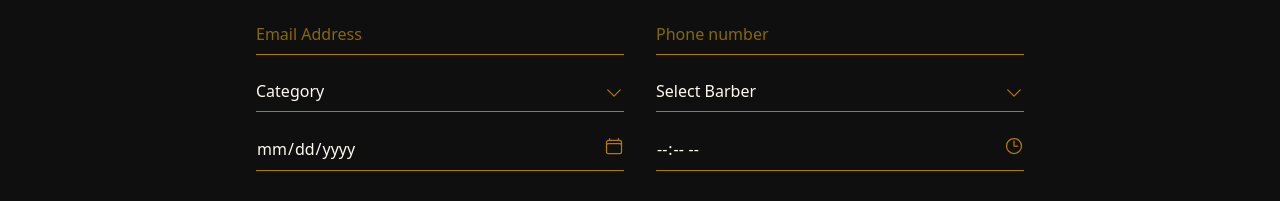
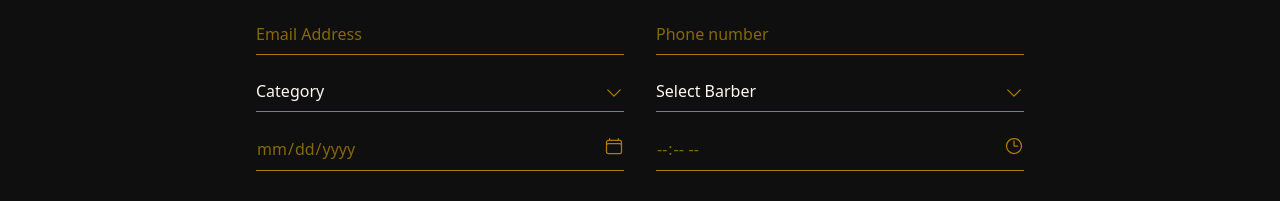
Before and after one commit to PawaniMekhala/mr_barber, a React (Create React App) app: page / in a window 1280 px wide. Shown: the part 6980-7181 px from the top of the page. Built offline with nearby package versions, Linux system fonts and the light colour scheme; a web font is replaced by a local one.

Commit message:
feat: add custom text color styling for time input fields

```diff
--- a/src/index.css
+++ b/src/index.css
@@ -25,3 +25,11 @@ input[type="time"]::-webkit-calendar-picker-indicator {
   opacity: 0;
   display: none;
 }
+
+input[type="time"] {
+  color: #876806; /* <-- same as text-gold-50 */
+}
+
+input[type="date"] {
+  color: #876806; /* <-- same as text-gold-50 */
+}
```
